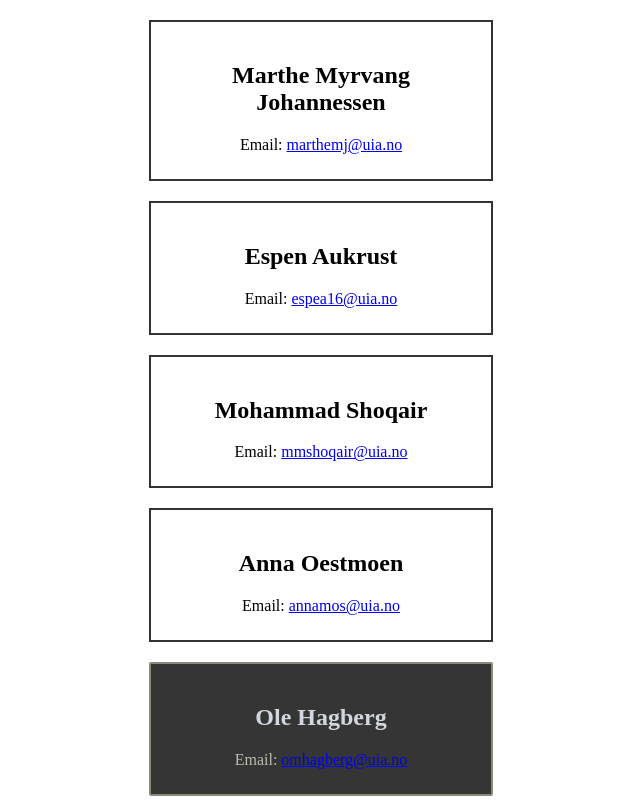
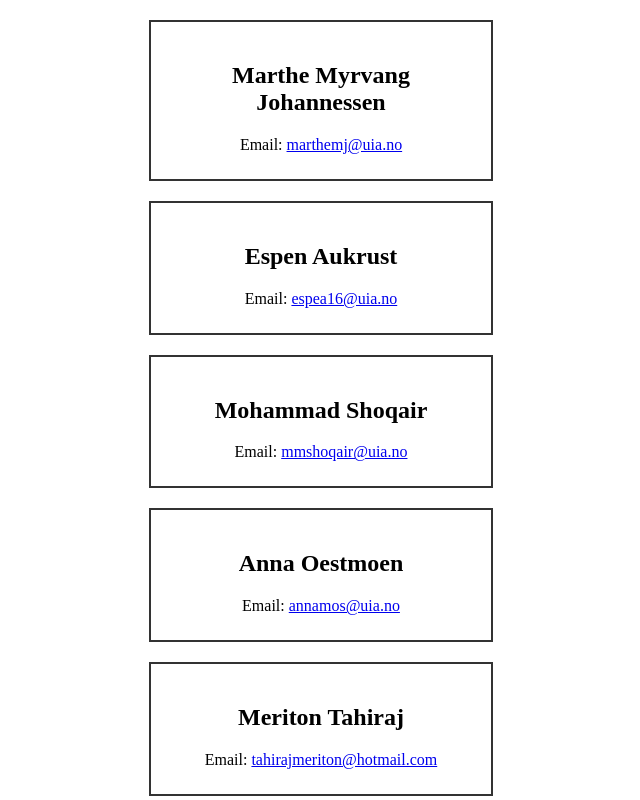
Before and after one commit to MohammadShoqair/HovedRepository, a plain HTML site: page docs/index.html in a window 1280 px wide. Shown: the top 800 px of the page, without its empty margins (319-959 px from the left). Drawn offline with Linux system fonts and the light colour scheme.

Commit message:
Editing in index.html

```diff
--- a/docs/index.html
+++ b/docs/index.html
@@ -44,6 +44,10 @@
     <h2>Anna Oestmoen</h2>
     <p>Email: <a href="mailto:annamos@uia.no">annamos@uia.no</a></p>
 </div>
+<div class="business-card">
+    <h2>Meriton Tahiraj</h2>
+    <p>Email: <a href="mailto:tahirajmeriton@hotmail.com">tahirajmeriton@hotmail.com</a></p>
+</div>
 
 <div class="business-card" style="background-color: #353535; border: 2px solid #8a897c; border-radius: 2px">
     <h2 style="color: #d2d7df">Ole Hagberg</h2>
```
